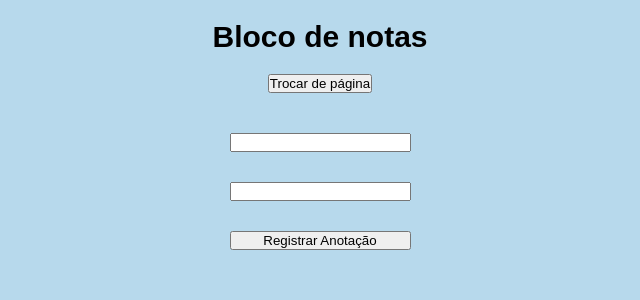
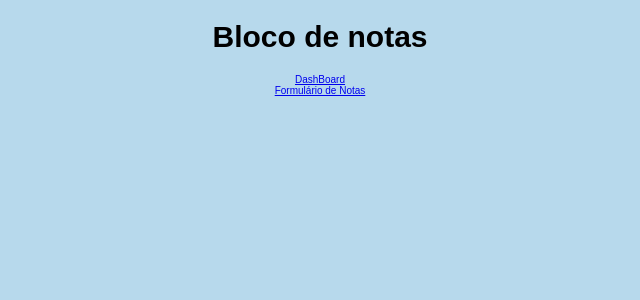
Before and after one commit to Bru-no98/notepad, a React (Vite) app: page / in a window 1280 px wide. Shown: the top 300 px of the page, without its empty margins (320-960 px from the left). Built offline with nearby package versions, Linux system fonts and the light colour scheme.

Commit message:
feat: aprendendo a renderiza diferentes páginas com react router dom

```diff
--- a/package.json
+++ b/package.json
@@ -11,7 +11,8 @@
   },
   "dependencies": {
     "react": "^19.1.1",
-    "react-dom": "^19.1.1"
+    "react-dom": "^19.1.1",
+    "react-router-dom": "^7.9.4"
   },
   "devDependencies": {
     "@eslint/js": "^9.35.0",
--- a/src/App.tsx
+++ b/src/App.tsx
@@ -1,12 +1,21 @@
+import { BrowserRouter, Route, Routes } from 'react-router-dom'
+import { NotesContextProvider } from './contexts/NotesContext/NotesContextProvider'
 import { InitialPage } from './components/InitialPage'
-import { NotesContextProvider } from './contexts/NotesContext/NotesContextProvider'
+import { Dashboard } from './components/Dashboard'
+import { NotesForm } from './components/NotesForm'
 
 function App() {
 
   return (
-    <NotesContextProvider>
-      <InitialPage/>
-    </NotesContextProvider>
+    <BrowserRouter>
+      <NotesContextProvider>
+        <Routes>
+          <Route path="/" element={<InitialPage/>}/>
+          <Route path="/dashboard" element={<Dashboard/>}/>
+          <Route path="/notesform" element={<NotesForm/>}/>
+        </Routes>
+      </NotesContextProvider>
+    </BrowserRouter>
   )
 }
 
--- a/src/components/InitialPage/index.tsx
+++ b/src/components/InitialPage/index.tsx
@@ -1,28 +1,30 @@
-import { useState } from 'react';
+
 import '../../styles/global.css';
-import { NotesForm } from '../NotesForm';
+
 import styles from './styles.module.css';
-import { Dashboard } from '../Dashboard';
+
+import { Link } from 'react-router-dom';
 
 export function InitialPage () {
-    const [state, setState] = useState('Form')
+    // const [state, setState] = useState('Form')
 
-    function handleChangePage(){
-        if (state === 'Form') {
-            setState('Dashboard')
-        }
+    // function handleChangePage(){
+    //     if (state === 'Form') {
+    //         setState('Dashboard')
+    //     }
 
-        if (state === 'Dashboard') {
-            setState('Form')
-        }
-    }
+    //     if (state === 'Dashboard') {
+    //         setState('Form')
+    //     }
+    // }
 
     return <>
         <div className={styles.container}>
             <h1 className= {styles.header}>Bloco de notas</h1>
-            <button onClick={handleChangePage}>Trocar de página</button>
-            {state === 'Form' && <NotesForm/>}
-            {state === 'Dashboard' && <Dashboard/>}
+            <Link to="/dashboard">DashBoard</Link>
+            <Link to="/notesform">Formulário de Notas</Link>
+            {/* {state === 'Form' && <NotesForm/>}
+            {state === 'Dashboard' && <Dashboard/>} */}
         </div>
     </>
 }
```
Also changed, not shown: 1 other file (tests, documents, lock files or other folders).
